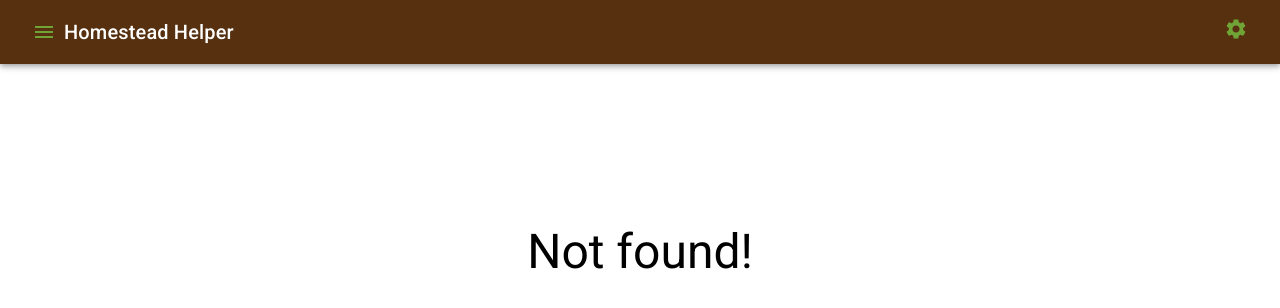
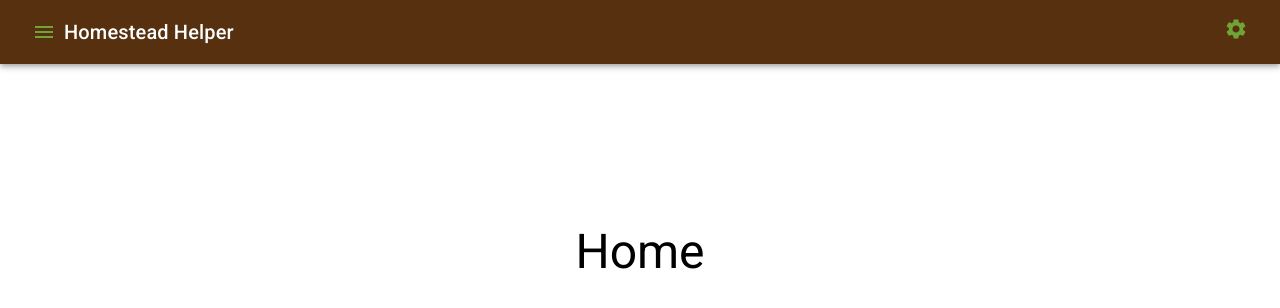
Before and after one commit to ben-bradley/homestead-helper, a React (Create React App) app: page / in a window 1280 px wide. Before the commit this address had no page. Shown: the top 308 px of the page. Built offline with nearby package versions, Linux system fonts and the light colour scheme.

Commit message:
add home page

```diff
--- a/src/Routes.js
+++ b/src/Routes.js
@@ -3,6 +3,7 @@ import {
   Route
 } from "react-router-dom";
 
+import Home from "./components/Home.js"
 import Chicken from "./components/Livestock/Chicken/index.js"
 import Rabbits from "./components/Livestock/Rabbits/index.js"
 import Compost from "./components/Garden/Compost/index.js"
@@ -16,6 +17,8 @@ export default function HHRoutes(props) {
 
   return (
     <Routes>
+      <Route exact path="/" element={<Home />}></Route>
+      <Route exact path="/homestead-helper" element={<Home />}></Route>
       { show.livestock.chicken &&
         <Route exact path="/livestock/chicken" element={<Chicken />}></Route>
       }
--- /dev/null
+++ b/src/components/Home.js
@@ -0,0 +1,19 @@
+import Grid from "@mui/material/Grid";
+import Typography from "@mui/material/Typography";
+
+export default function Home() {
+  return (
+    <Grid
+      container
+      spacing={0}
+      align="center"
+      justify="center"
+      direction="column"
+      style={{ marginTop: "10em" }}
+    >
+      <Grid item>
+        <Typography variant="h3">Home</Typography>
+      </Grid>
+    </Grid>
+  );
+}
--- a/src/components/TopBar/index.js
+++ b/src/components/TopBar/index.js
@@ -23,7 +23,9 @@ export default function TopBar(props) {
             <MenuIcon color="secondary" />
           </IconButton>
           <Typography variant="h6" component="div" sx={{ flexGrow: 1 }}>
-            Homestead Helper
+            <Link to="/homestead-helper" style={{ textDecoration: "none", color: "white" }}>
+              Homestead Helper
+            </Link>
           </Typography>
           <IconButton aria-label="config">
             <Link color="secondary" to="/config" style={{ textDecoration: "none" }}>
```
